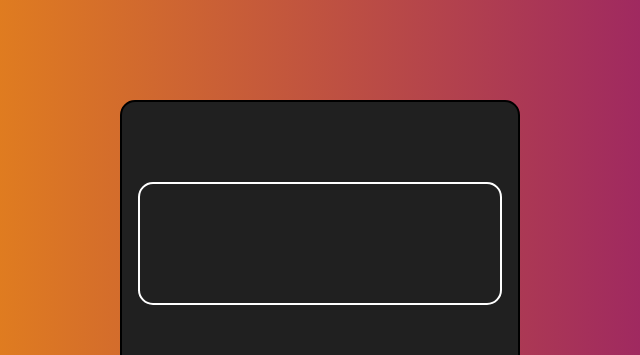
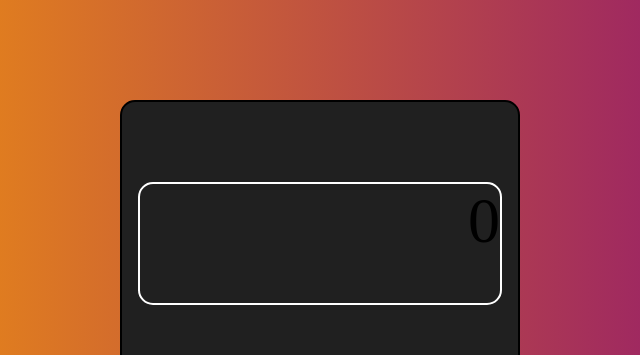
Before and after one commit to tse1993/Calculator, a plain HTML site: page index.html in a window 1280 px wide. Shown: the top 355 px of the page, 320-960 px from the left. Drawn offline with Linux system fonts and the light colour scheme.

Commit message:
index.html

```diff
--- a/index.html
+++ b/index.html
@@ -8,9 +8,7 @@
 </head>
 <body>
     <div id="container">
-        <div id="screen">
-
-        </div>
+        <div id="screen">0</div>
 
         <div id="numPad">
         <button id="num1">1</button>
--- a/script.js
+++ b/script.js
@@ -0,0 +1 @@
+const screen = document.querySelector('#screen')
--- a/style.css
+++ b/style.css
@@ -31,6 +31,8 @@
     margin-left: 1rem;
     margin-right: 1rem;
     border-radius: 15px;
+    text-align: right;
+    font-size: 4rem;
 }
 
 #numPad{
```
